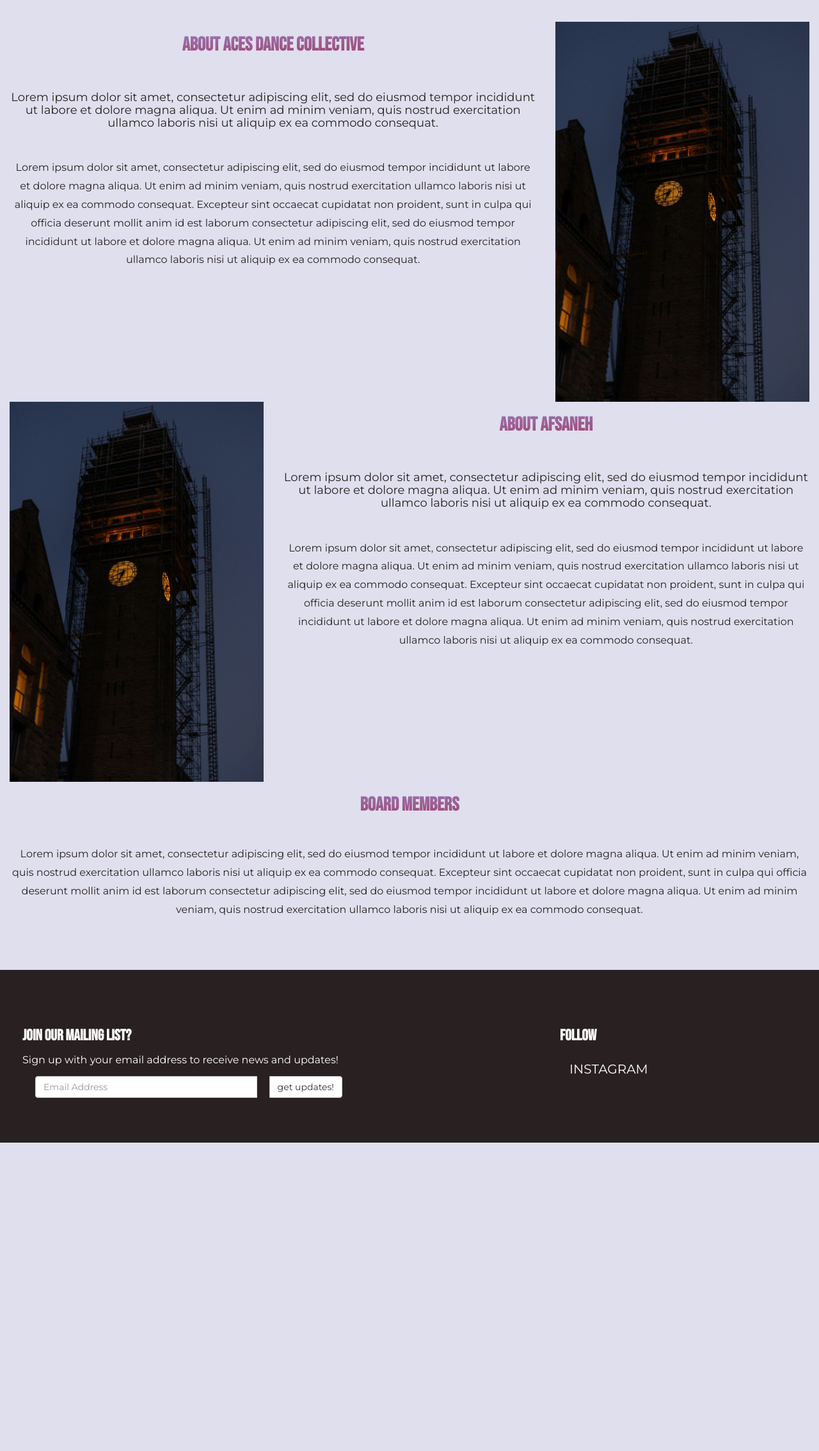
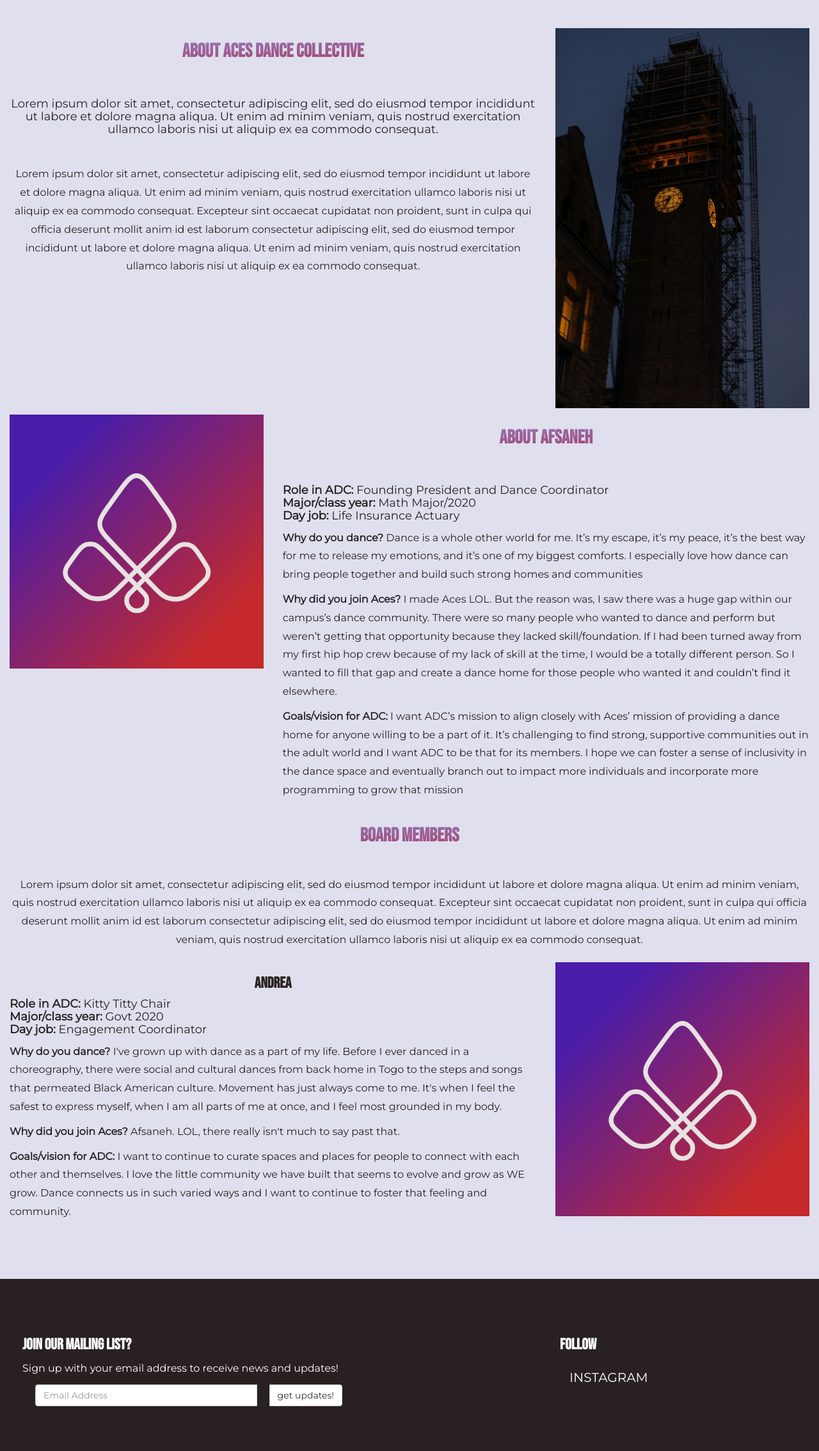
Before and after one commit to stanjenie/aces-cms, a PHP site: page /about.html in a window 1280 px wide. Shown: the part 81-2349 px from the top of the page at 64% size. Before the commit the page ends 1867 px from the top, so only its background shows below. Run offline with PHP 8.4, Linux system fonts and the light colour scheme.

Commit message:
Started adding bios

```diff
--- a/about.html
+++ b/about.html
@@ -36,7 +36,7 @@
 			</div>
 		</div>
 	</nav>
-<div class="container-fluid bg-2 text-center">
+	<div class="container-fluid bg-2 text-center about">
 		<div class="row">
 			<div class="col-sm-8">
 				<h2>ABOUT ACES DANCE COLLECTIVE</h2><br />
@@ -49,22 +49,64 @@
 		</div>
 		<div class="row">
 			<div class="col-sm-4">
-			<img src="tower.jpg" class="img-responsive" />
+				<img src="aces_logo.PNG" class="img-responsive" />
 			</div>
 			<div class="col-sm-8">
 				<h2>ABOUT AFSANEH</h2><br />
-			<h4>Lorem ipsum dolor sit amet, consectetur adipiscing elit, sed do eiusmod tempor incididunt ut labore et dolore magna aliqua. Ut enim ad minim veniam, quis nostrud exercitation ullamco laboris nisi ut aliquip ex ea commodo consequat.</h4><br />
-			<p>Lorem ipsum dolor sit amet, consectetur adipiscing elit, sed do eiusmod tempor incididunt ut labore et dolore magna aliqua. Ut enim ad minim veniam, quis nostrud exercitation ullamco laboris nisi ut aliquip ex ea commodo consequat. Excepteur sint occaecat cupidatat non proident, sunt in culpa qui officia deserunt mollit anim id est laborum consectetur adipiscing elit, sed do eiusmod tempor incididunt ut labore et dolore magna aliqua. Ut enim ad minim veniam, quis nostrud exercitation ullamco laboris nisi ut aliquip ex ea commodo consequat.</p>
+				<h4 class="text-left">
+					<b>Role in ADC:</b> Founding President and Dance Coordinator <br />
+					<b>Major/class year:</b> Math Major/2020 <br />
+					<b>Day job:</b> Life Insurance Actuary <br />
+				</h4>
+				<div class="text-left">
+					<p><b>Why do you dance?</b>
+						Dance is a whole other world for me. It’s my escape, it’s my peace, it’s the best way for me to release my emotions, and it’s one of my biggest comforts. I especially love how dance can bring people together and build such strong homes and communities
+						</p><p>
+						<b>Why did you join Aces?</b>
+						I made Aces LOL. But the reason was, I saw there was a huge gap within our campus’s dance community. There were so many people who wanted to dance and perform but weren’t getting that opportunity because they lacked skill/foundation. If I had been turned away from my first hip hop crew because of my lack of skill at the time, I would be a totally different person. So I wanted to fill that gap and create a dance home for those people who wanted it and couldn’t find it elsewhere.
+						</p><p>
+						<b>Goals/vision for ADC:</b>
+						I want ADC’s mission to align closely with Aces’ mission of providing a dance home for anyone willing to be a part of it. It’s challenging to find strong, supportive communities out in the adult world and I want ADC to be that for its members. I hope we can foster a sense of inclusivity in the dance space and eventually branch out to impact more individuals and incorporate more programming to grow that mission
+					</p>
+				</div>
+			</div>
 		</div>
 
-	</div>
 		<div class="row">
 			<div class="col-sm-12">
 				<h2>BOARD MEMBERS</h2><br />
 				<p>Lorem ipsum dolor sit amet, consectetur adipiscing elit, sed do eiusmod tempor incididunt ut labore et dolore magna aliqua. Ut enim ad minim veniam, quis nostrud exercitation ullamco laboris nisi ut aliquip ex ea commodo consequat. Excepteur sint occaecat cupidatat non proident, sunt in culpa qui officia deserunt mollit anim id est laborum consectetur adipiscing elit, sed do eiusmod tempor incididunt ut labore et dolore magna aliqua. Ut enim ad minim veniam, quis nostrud exercitation ullamco laboris nisi ut aliquip ex ea commodo consequat.</p>
 			</div>
+		</div>
+		<div class="row">
+			<div class="col-sm-8">
+				<h3>Andrea</h3>
+				<h4 class="text-left">
+					<b>Role in ADC:</b> Kitty Titty Chair <br />
+					<b>Major/class year:</b> Govt 2020 <br />
+					<b>Day job:</b> Engagement Coordinator <br />
+				</h4>
+				<div class="text-left">
+					<p><b>Why do you dance?</b>
+						I've grown up with dance as a part of my life. Before I ever danced in a choreography, there were social and cultural dances from back home in Togo to the steps and songs that permeated Black American culture. Movement has just always come to me. It's when I feel the safest to express myself, when I am all parts of me at once, and I feel most grounded in my body.
+						</p><p>
+						<b>Why did you join Aces?</b>
+						Afsaneh. LOL, there really isn't much to say past that.
+						</p><p>
+						<b>Goals/vision for ADC:</b>
+						I want to continue to curate spaces and places for people to connect with each other and themselves. I love the little community we have built that seems to evolve and grow as WE grow. Dance connects us in such varied ways and I want to continue to foster that feeling and community.
+					</p>
+				</div>
+			</div>
+			<div class="col-sm-4">
+				<img src="aces_logo.PNG" class="img-responsive" />
+			</div>
+		</div>
 
-	</div>
+
+
+
+
 		</div><footer class="container-fluid bg-4">
 		<div class="row">
 			<div class="col-sm-8">
--- a/style.css
+++ b/style.css
@@ -117,3 +117,8 @@ border-color:black;
 border-radius:10px;
 padding:5px 10px 5px 10px;
 }
+
+.about .row {
+	margin-top:10px;
+	margin-bottom:10px;
+}
```
Lines whose indentation alone changed are shown as unchanged.
